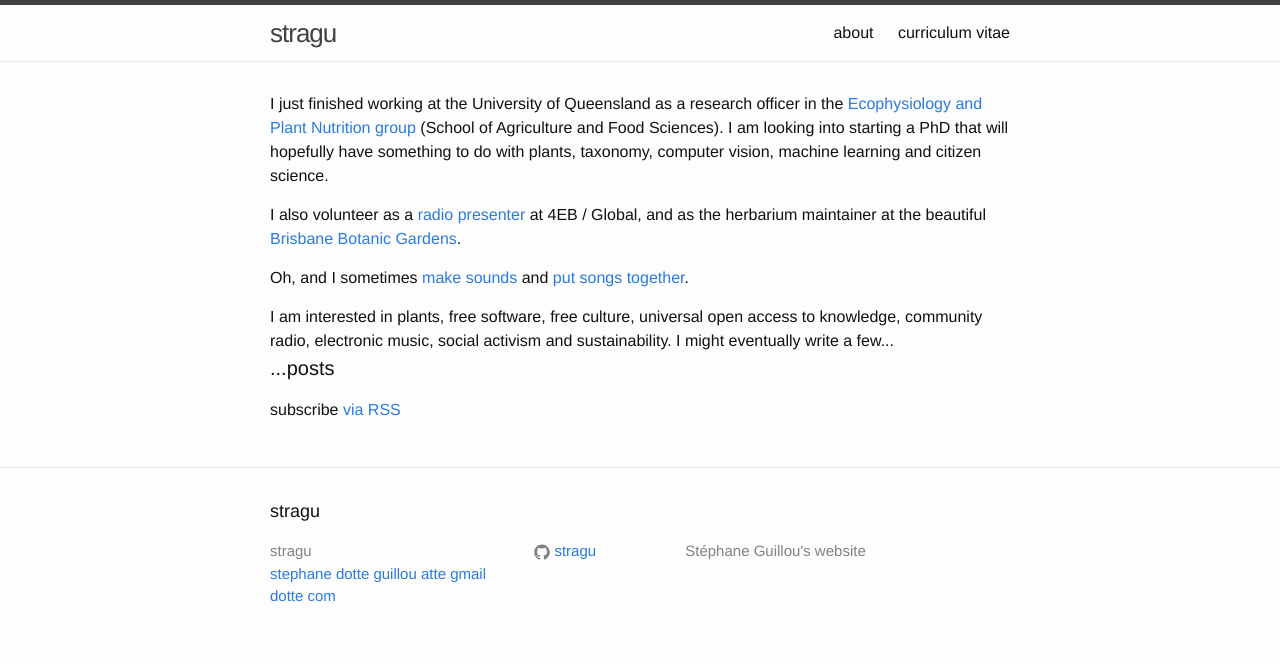
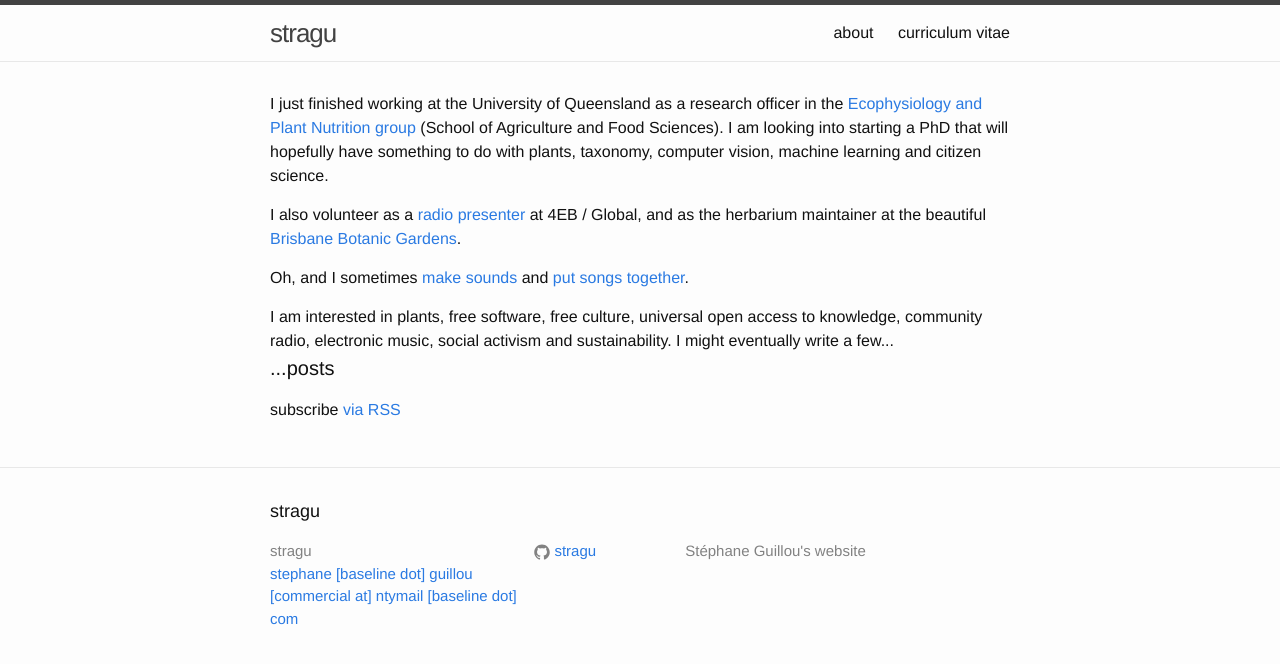
Before and after one commit to stragu/stragu.github.io, a Jekyll site: the page built from index.html, in a window 1280 px wide. Shown: the top 664 px of the page. Built offline with Jekyll 4.4.1, drawn with Linux system fonts in a browser that asks for light colours.

Commit message:
update default email

```diff
--- a/_config.yml
+++ b/_config.yml
@@ -1,6 +1,6 @@
 # Site settings
 title: stragu
-email: stephane dotte guillou atte gmail dotte com
+email: stephane [baseline dot] guillou [commercial at] ntymail [baseline dot] com
 description: > # this means to ignore newlines until "baseurl:"
   Stéphane Guillou's website
 baseurl: "" # the subpath of your site, e.g. /blog/
```
